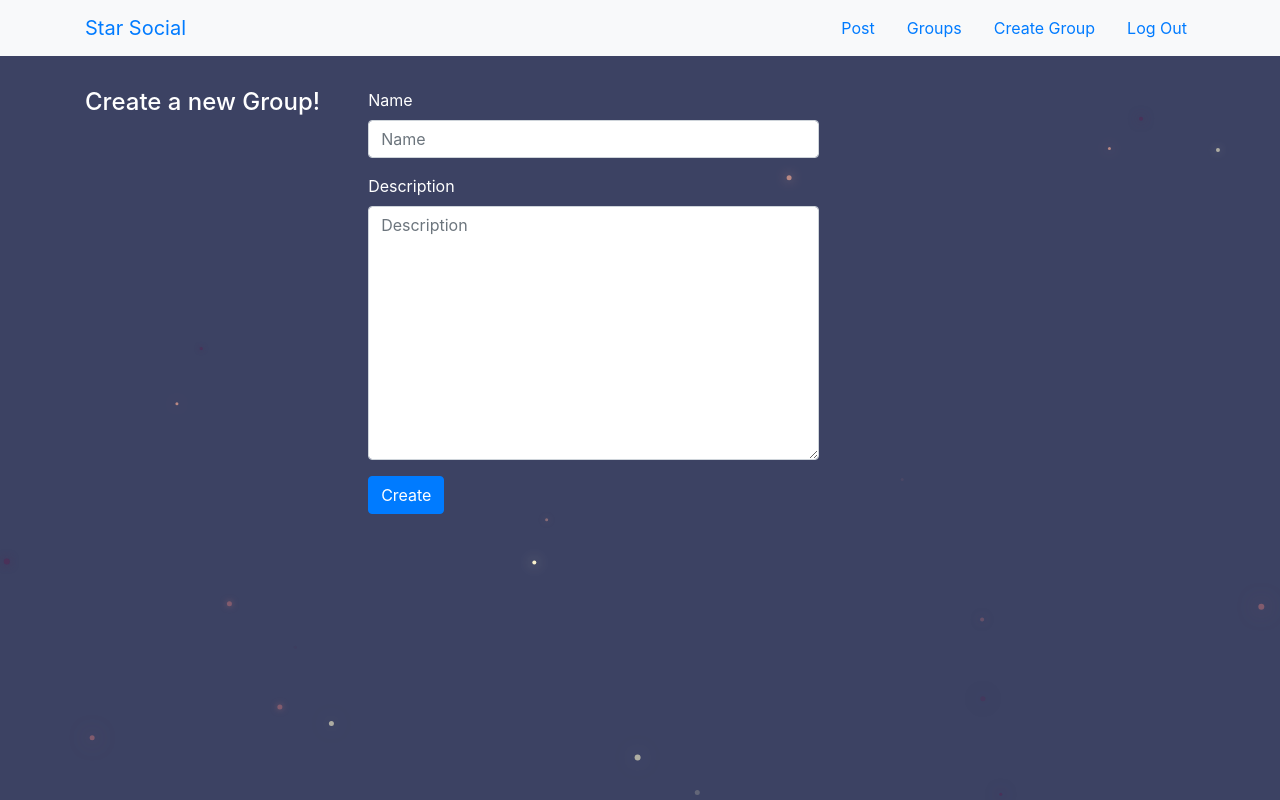
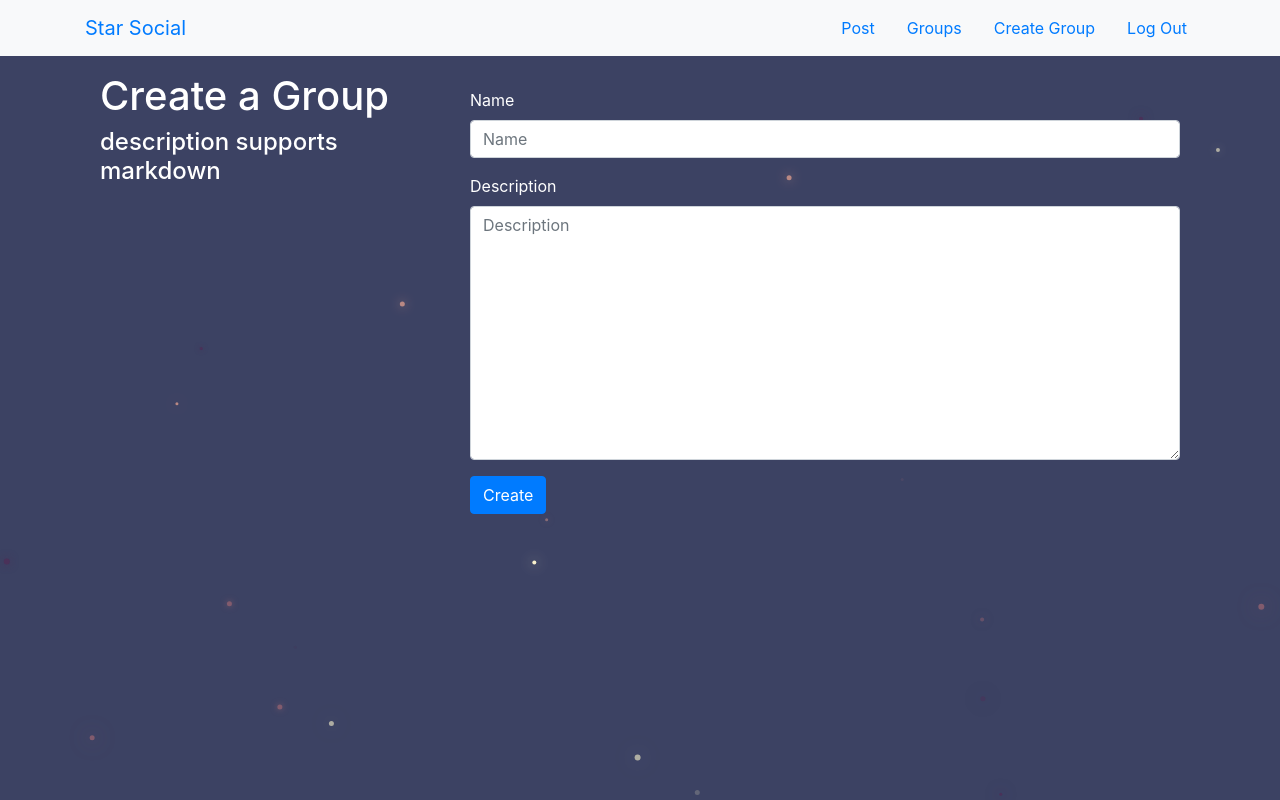
Before and after one commit to Kiran-Sawant/StarSocial, a Django app: page /groups/new/ in a window 1280 px wide. Run offline with Django 3.2, Linux system fonts and the light colour scheme; a user stored in the database is signed in; some libraries are stand-ins or nearby versions.

Commit message:
added side description

```diff
--- a/star_social/groups/templates/groups/group_form.html
+++ b/star_social/groups/templates/groups/group_form.html
@@ -3,13 +3,21 @@
 {% load bootstrap4 %}
 
 
+{% block pregroup %}
+    <div class="col-lg-4">
+        <h1>Create a Group</h1>
+        <h4>description supports markdown</h4>
+    </div>
+{% endblock pregroup %}
+
+
 {% block group_content %}
-    <h4 class="mt-3 mr-5">Create a new Group!</h4>
+    <div class="col-lg-8">
+        <form action="{% url 'groups:create' %}" method="post" id='groupForm' class='mt-3'>
+            {% csrf_token %}
+            {% bootstrap_form form %}
 
-    <form action="{% url 'groups:create' %}" method="post" id='groupForm' class='mt-3'>
-        {% csrf_token %}
-        {% bootstrap_form form %}
-
-        <input type="submit" class="btn btn-primary btn-large" value="Create">
-    </form>
+            <input type="submit" class="btn btn-primary btn-large" value="Create">
+        </form>
+    </div>
 {% endblock group_content %}
```
